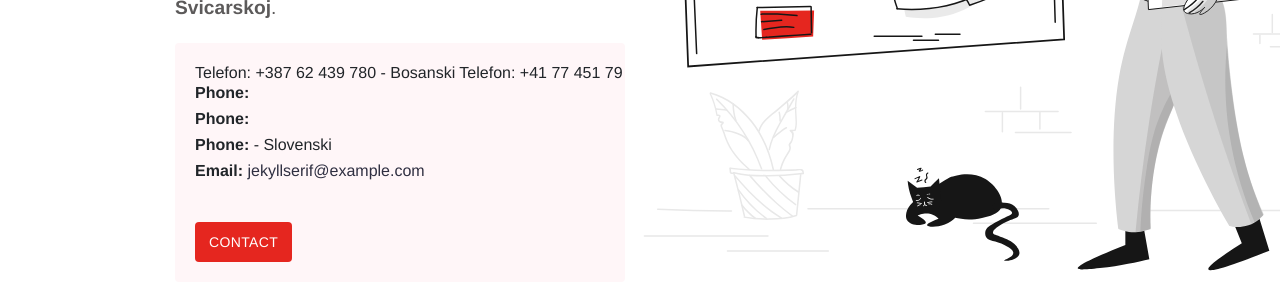
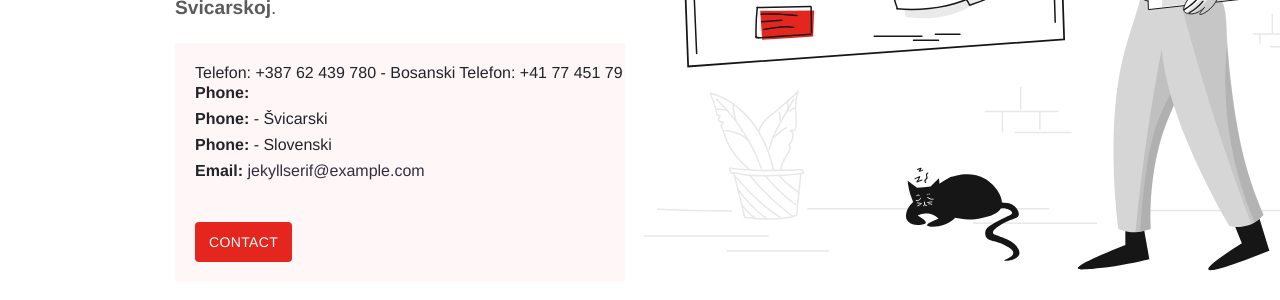
Before and after one commit to stackbit-projects/spedicija-ba-03037, a Jekyll site: the page built from index.md, in a window 1280 px wide. Shown: the part 460-760 px from the top of the page. Built offline with Jekyll 4.4.1, drawn with Linux system fonts in a browser that asks for light colours.

Commit message:
call.html: changed

```diff
--- a/_includes/call.html
+++ b/_includes/call.html
@@ -8,7 +8,7 @@ Telefon: +386 51 705 997 - Slovenski
 Email: info@spedicija.ba
 
         <div class="call-phone"><strong>Phone: </strong> {{ site.data.contact.phoneBa }} </div>
-        <div class="call-phone"><strong>Phone: </strong> {{ site.data.contact.phonech }} </div>
+        <div class="call-phone"><strong>Phone: </strong> {{ site.data.contact.phonech }} - Švicarski </div>
         <div class="call-phone"><strong>Phone: </strong> {{ site.data.contact.phonesi }} - Slovenski </div>
     {% endif %}
     {% if site.data.contact.email %}
```
